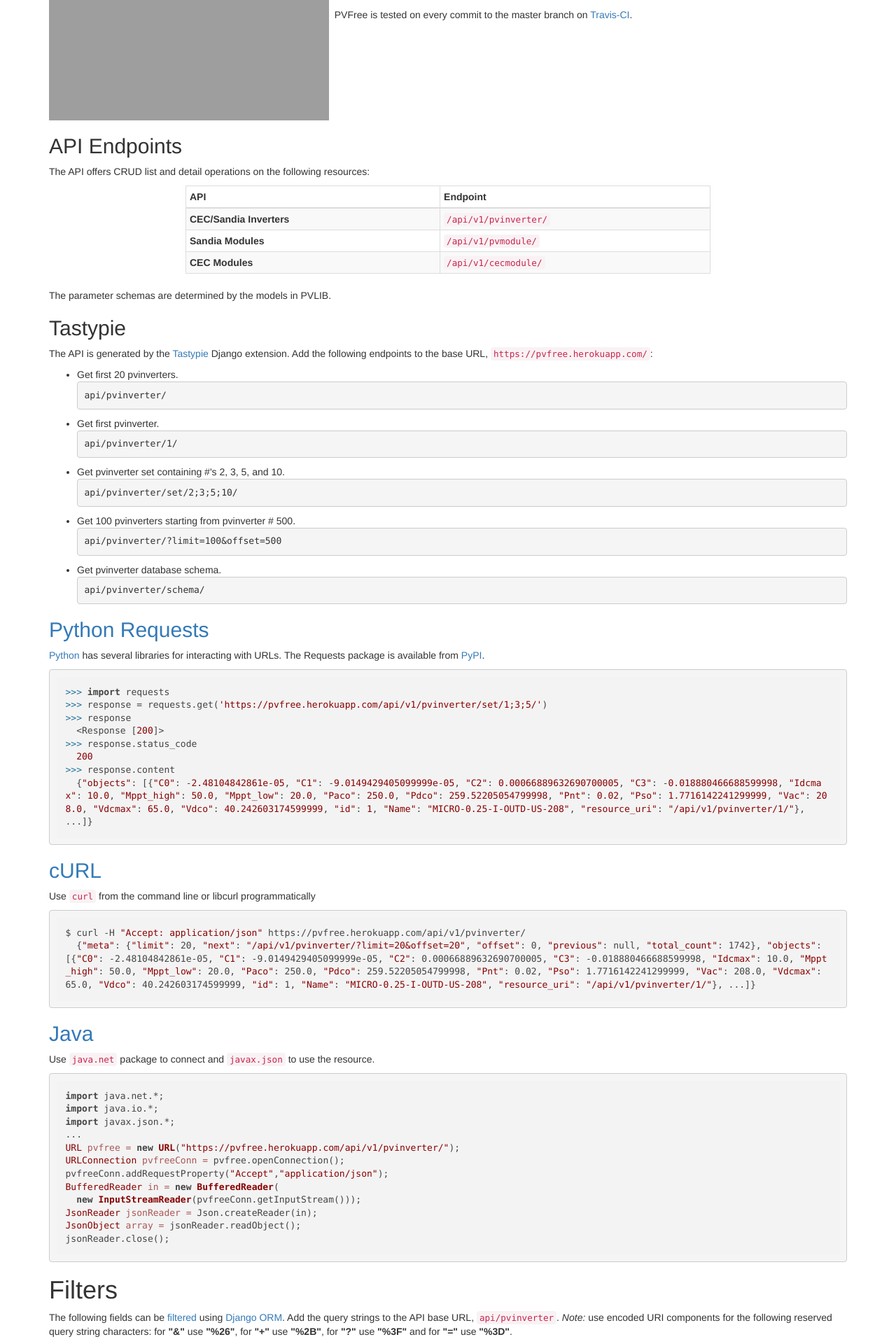
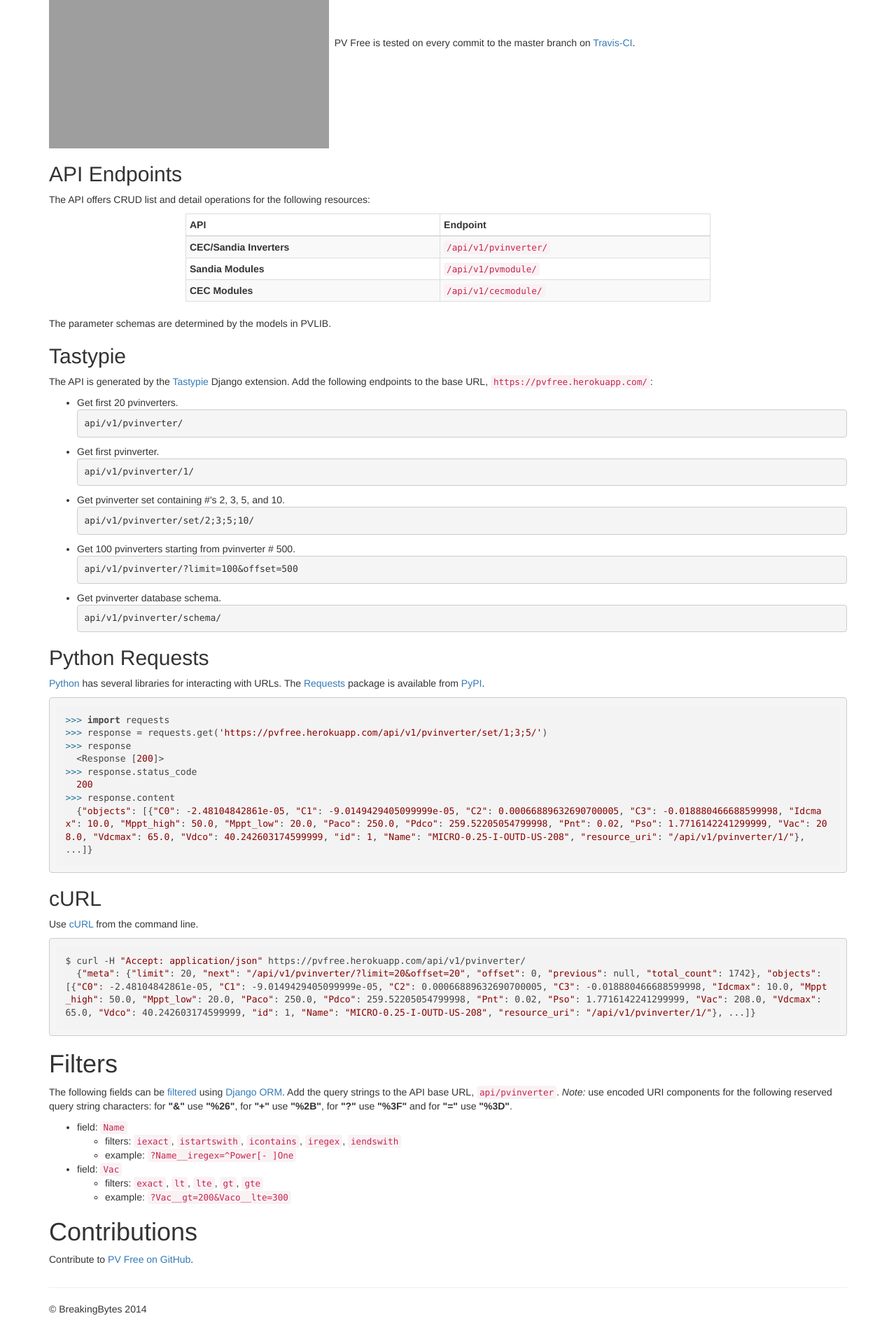
Before and after one commit to BreakingBytes/pvfree, a Django app: page / in a window 1280 px wide. Shown: the part 640-2560 px from the top of the page at 70% size. After the commit the page ends 2518 px from the top, so only its background shows below. Run offline with Django 3.2, Linux system fonts and the light colour scheme; some libraries are stand-ins or nearby versions; grey boxes are pictures that could not be loaded.

Commit message:
remove Java example
* add description of table links in navbar
* fix API endpoints missing v1
* wrap long lines

```diff
--- a/templates/index.html
+++ b/templates/index.html
@@ -20,15 +20,24 @@
 
 <div class="container">
   <h1>Usage</h1>
-  <p>Browsing to <a target="_blank" href="/api/v1/pvinverter/?format=json"><code>pvfree.herokuapp.com/api/v1/pvinverter/?format=json</code></a> will display a <a target="_blank" href="http://json.org/">JSON</a> string with the first 20 records. The endpoint and query string to obtain the next set <a target="_blank" href="/api/v1/pvinverter/?format=json&limit=20&offset=20"><code>api/pvinverter/?limit=20&offset=20</code></a> is contained in the <code>next</code> key of the string as are the endpoints for each inverter. <i>Note:</i> the query string <code>?format=json</code> is only necessary when using the API url directly in a browser to display the response.</p>
+  <p>
+    Browsing to <a target="_blank" href="/api/v1/pvinverter/?format=json"><code>pvfree.herokuapp.com/api/v1/pvinverter/?format=json</code></a>
+    will display a <a target="_blank" href="http://json.org/">JSON</a> string with the first 20 records. The endpoint and query string to obtain
+    the next set <a target="_blank" href="/api/v1/pvinverter/?format=json&limit=20&offset=20"><code>api/v1/pvinverter/?limit=20&offset=20</code></a>
+    is contained in the <code>next</code> key of the string as are the endpoints for each inverter. <i>Note:</i> the query string <code>?format=json</code>
+    is only necessary when using the API directly in a browser to display the response. Other formats like <a href="https://www.xml.com/">XML</a> and
+    <a href="http://yaml.org/">YAML</a> can also be used. When submitting requests, the default format will be JSON but can be changed in the header,
+    <i>i.e.:</i> <code>Accept: application/xml</code>. Use the links in the navigation bar at the top of the page to view human readable, searchable,
+    sortable tables of the API resources in the database.
+  </p>
   <h2>Build status</h2>
   <p><a href="https://travis-ci.org/BreakingBytes/pvfree/" target="_blank">
     <img src="https://travis-ci.org/BreakingBytes/pvfree.svg?branch=master"></a>
-    &nbsp;PVFree is tested on every commit to the master branch on
+    &nbsp;PV Free is tested on every commit to the master branch on
     <a href="https://travis-ci.org" target="_blank">Travis-CI</a>.
   </p>
   <h2>API Endpoints</h2>
-  <p>The API offers CRUD list and detail operations on the following resources:</p>
+  <p>The API offers CRUD list and detail operations for the following resources:</p>
   <div class="row"><div class="col-md-2"></div><div class="col-md-8">
   <table class="table table-striped table-bordered table-condensed">
     <thead><tr><th>API</th><th>Endpoint</th></tr></thead>
@@ -41,27 +50,30 @@
   <div class="col-md-2"></div></div></div>
   <p>The parameter schemas are determined by the models in <a href="https://pvlib-python.readthedocs.io/en/latest/" target="_blank"></a>PVLIB.</p>
   <h2>Tastypie</h2>
-  <p>The API is generated by the <a target="_blank" href="https://django-tastypie.readthedocs.org/en/latest/">Tastypie</a> Django extension. Add the following endpoints to the base URL,
+  <p>The API is generated by the <a target="_blank" href="https://django-tastypie.readthedocs.org/en/latest/">Tastypie</a>
+    Django extension. Add the following endpoints to the base URL,
 <a target="_blank" href="/"><code>https://pvfree.herokuapp.com/</code></a>:</p>
   <ul>
   <li>Get first 20 pvinverters.
-  <pre>api/pvinverter/</pre>
+  <pre>api/v1/pvinverter/</pre>
   </li>
   <li>Get first pvinverter.
-  <pre>api/pvinverter/1/</pre>
+  <pre>api/v1/pvinverter/1/</pre>
   </li>
   <li>Get pvinverter set containing #'s 2, 3, 5, and 10.
-  <pre>api/pvinverter/set/2;3;5;10/</pre>
+  <pre>api/v1/pvinverter/set/2;3;5;10/</pre>
   </li>
   <li>Get 100 pvinverters starting from pvinverter # 500.
-  <pre>api/pvinverter/?limit=100&amp;offset=500</pre>
+  <pre>api/v1/pvinverter/?limit=100&amp;offset=500</pre>
   </li>
   <li>Get pvinverter database schema.
-  <pre>api/pvinverter/schema/</pre>
+  <pre>api/v1/pvinverter/schema/</pre>
   </li>
   </ul>
-  <h2><a target="_blank" href="https://requests.readthedocs.io/en/master/">Python Requests</a></h2>
-  <p><a targt="_blank" href="https://python.org">Python</a> has several libraries for interacting with URLs. The Requests package is available from <a target="_blank" href="https://pypi.python.org/pypi/requests">PyPI</a>.</p>
+  <h2>Python Requests</h2>
+  <p><a targt="_blank" href="https://python.org">Python</a> has several libraries for interacting with URLs. The
+    <a target="_blank" href="https://requests.readthedocs.io/en/master/">Requests</a> package is available from
+    <a target="_blank" href="https://pypi.python.org/pypi/requests">PyPI</a>.</p>
 <pre><code class="language-python">&gt;&gt;&gt; import requests
 &gt;&gt;&gt; response = requests.get('https://pvfree.herokuapp.com/api/v1/pvinverter/set/1;3;5/')
 &gt;&gt;&gt; response
@@ -71,25 +83,10 @@
 &gt;&gt;&gt; response.content
   {"objects": [{"C0": -2.48104842861e-05, "C1": -9.0149429405099999e-05, "C2": 0.00066889632690700005, "C3": -0.018880466688599998, "Idcmax": 10.0, "Mppt_high": 50.0, "Mppt_low": 20.0, "Paco": 250.0, "Pdco": 259.52205054799998, "Pnt": 0.02, "Pso": 1.7716142241299999, "Vac": 208.0, "Vdcmax": 65.0, "Vdco": 40.242603174599999, "id": 1, "Name": "MICRO-0.25-I-OUTD-US-208", "resource_uri": "/api/v1/pvinverter/1/"}, ...]}
 </code></pre>
-  <h2><a target="_blank" href="https://curl.haxx.se/">cURL</a></h2>
-  <p>Use <code>curl</code> from the command line or libcurl programmatically</p>
+  <h2>cURL</h2>
+  <p>Use <a target="_blank" href="https://curl.haxx.se/">cURL</a> from the command line.</p>
 <pre><code class="language-bash">$ curl -H "Accept: application/json" https://pvfree.herokuapp.com/api/v1/pvinverter/
   {"meta": {"limit": 20, "next": "/api/v1/pvinverter/?limit=20&amp;offset=20", "offset": 0, "previous": null, "total_count": 1742}, "objects": [{"C0": -2.48104842861e-05, "C1": -9.0149429405099999e-05, "C2": 0.00066889632690700005, "C3": -0.018880466688599998, "Idcmax": 10.0, "Mppt_high": 50.0, "Mppt_low": 20.0, "Paco": 250.0, "Pdco": 259.52205054799998, "Pnt": 0.02, "Pso": 1.7716142241299999, "Vac": 208.0, "Vdcmax": 65.0, "Vdco": 40.242603174599999, "id": 1, "Name": "MICRO-0.25-I-OUTD-US-208", "resource_uri": "/api/v1/pvinverter/1/"}, ...]}
-</code></pre>
-  <h2><a target="_blank" href="https://oracle.com/java">Java</a></h2>
-  <p>Use <a target="_blank" href="https://docs.oracle.com/javase/7/docs/api/java/net/package-summary.html"><code>java.net</code></a> package to connect and <a target="_blank" href="https://docs.oracle.com/javaee/7/api/javax/json/package-summary.html"><code>javax.json</code></a> to use the resource.</p>
-<pre><code class="language-java">import java.net.*;
-import java.io.*;
-import javax.json.*;
-...
-URL pvfree = new URL("https://pvfree.herokuapp.com/api/v1/pvinverter/");
-URLConnection pvfreeConn = pvfree.openConnection();
-pvfreeConn.addRequestProperty("Accept","application/json");
-BufferedReader in = new BufferedReader(
-  new InputStreamReader(pvfreeConn.getInputStream()));
-JsonReader jsonReader = Json.createReader(in);
-JsonObject array = jsonReader.readObject();
-jsonReader.close();
 </code></pre>
   <h1>Filters</h1>
   <p>The following fields can be <a target="_blank"
```
